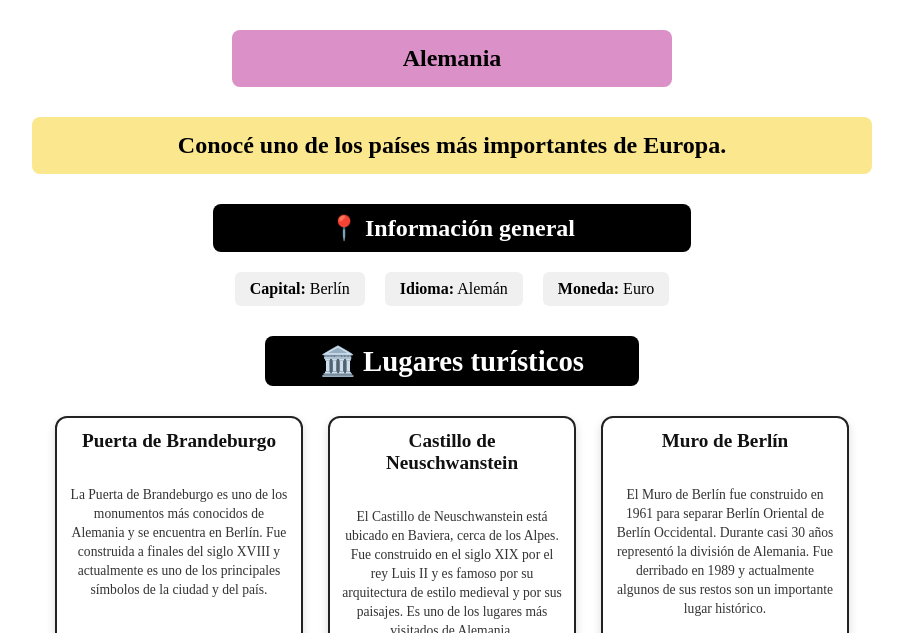
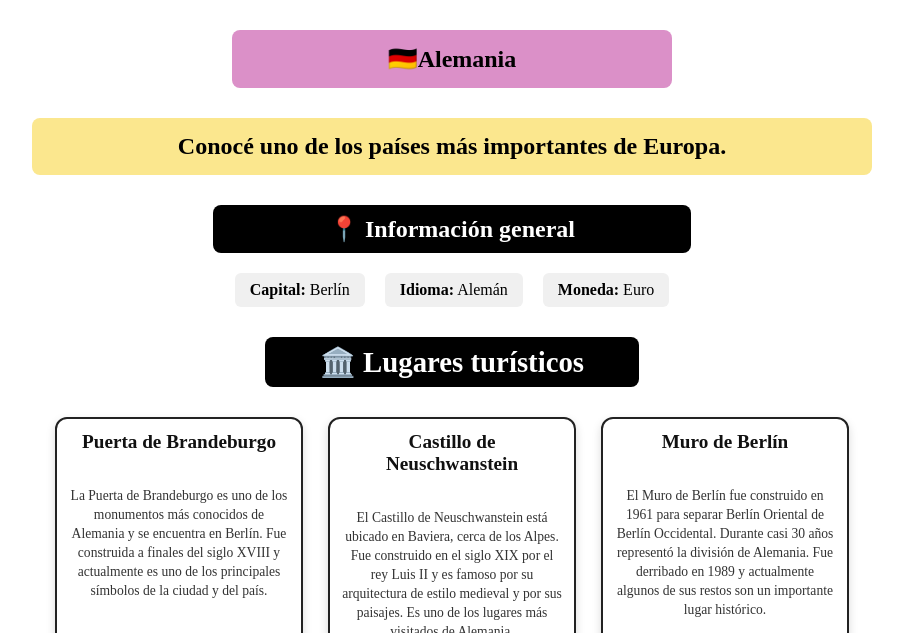
Before and after one commit to Mateo5045/pagina.github.io, a plain HTML site: page index.html in a window 1280 px wide. Shown: the top 633 px of the page, without its empty margins (188-1091 px from the left). Drawn offline with Linux system fonts and the light colour scheme.

Commit message:
Update index.html

```diff
--- a/index.html
+++ b/index.html
@@ -8,7 +8,7 @@
 </head>
 <body>
     <section id="GENERAL">
-        <h1>Alemania</h1>
+        <h1>🇩🇪Alemania</h1>
         <h1 id="subtitulo">Conocé uno de los países más importantes de Europa.</h1>
         <h2>📍 Información general</h2>
     <div class="info-general">
```
